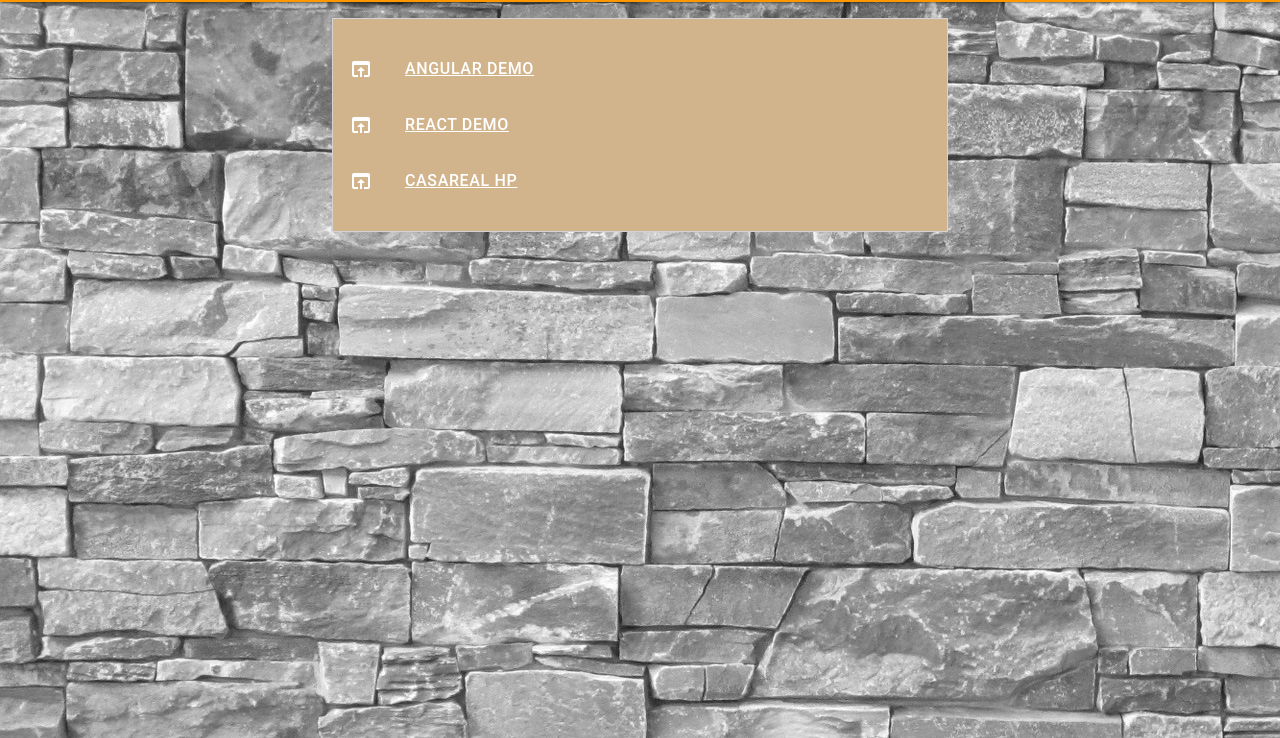
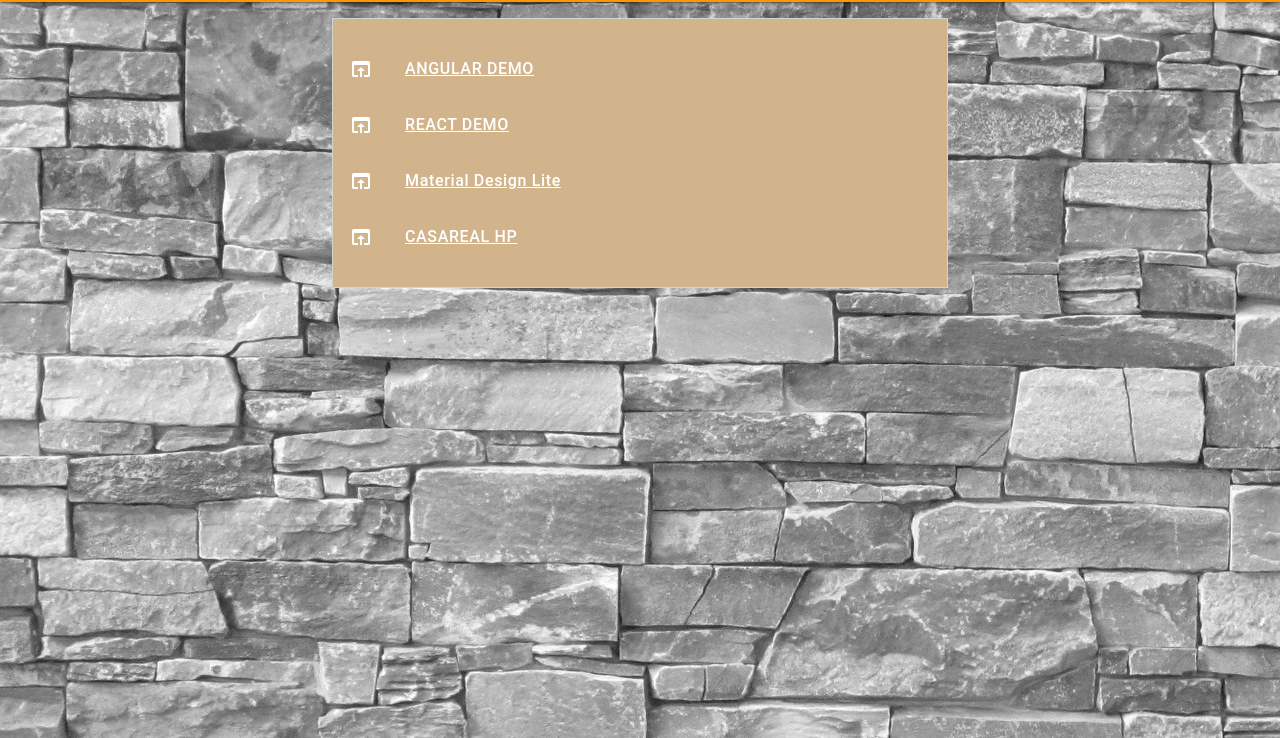
Before and after one commit to masa-ottii/FS_JS, a plain HTML site: page index.html in a window 1280 px wide. Shown: the part 62-800 px from the top of the page. Drawn offline with nearby package versions, Linux system fonts and the light colour scheme.

Commit message:
add link

```diff
--- a/index.html
+++ b/index.html
@@ -38,6 +38,12 @@
                 <li class="mdl-list__item">
                   <span class="mdl-list__item-primary-content">
                     <i class="material-icons mdl-list__item-icon">open_in_browser</i>
+                    <a href="https://getmdl.io/">Material Design Lite</a>
+                  </span>
+                </li>
+                <li class="mdl-list__item">
+                  <span class="mdl-list__item-primary-content">
+                    <i class="material-icons mdl-list__item-icon">open_in_browser</i>
                     <a href="http://www.casareal.co.jp">CASAREAL HP</a>
                   </span>
                 </li>
```
